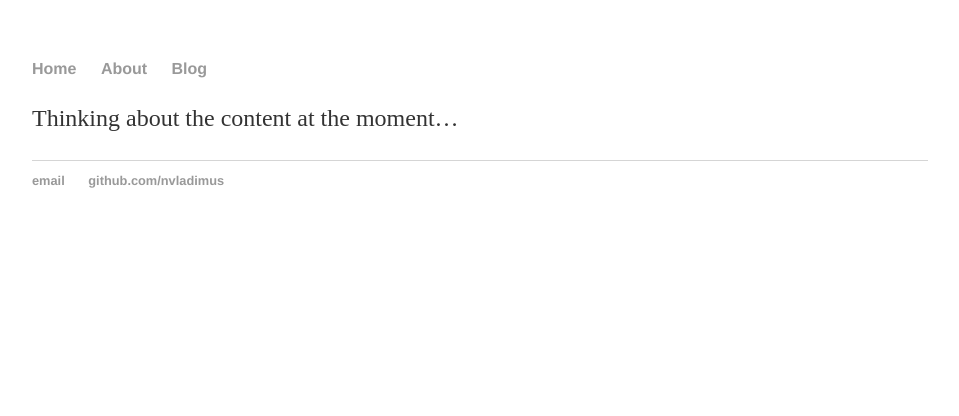
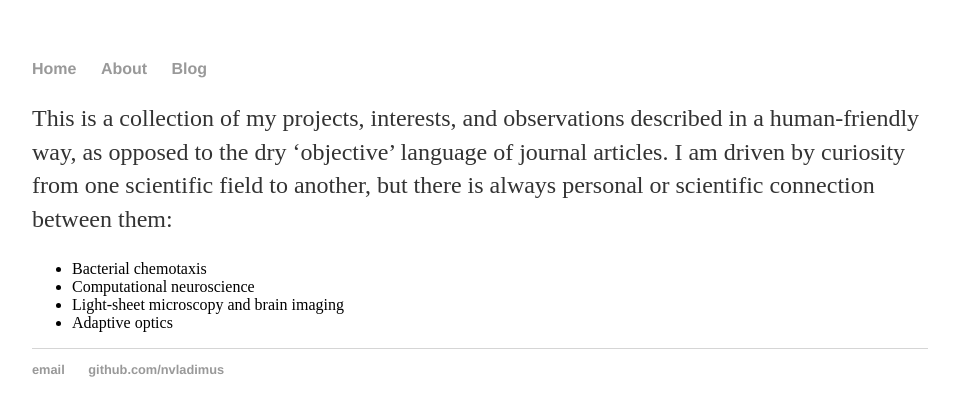
Before and after one commit to nvladimus/nvladimus.github.io, a Jekyll site: the page built from index.md, in a window 1280 px wide. Shown: the top 416 px of the page, without its empty margins (160-1119 px from the left). Built offline with Jekyll 4.4.1, drawn with Linux system fonts in a browser that asks for light colours.

Commit message:
+ short intro

```diff
--- a/index.md
+++ b/index.md
@@ -1,5 +1,9 @@
 ---
 layout: default
-title: Microscopy and programming
+title: A random walk in science
 ---
-Thinking about the content at the moment...
+This is a collection of my projects, interests, and observations described in a human-friendly way, as opposed to the dry 'objective' language of journal articles. I am driven by curiosity from one scientific field to another, but there is always personal or scientific connection between them:
+* Bacterial chemotaxis
+* Computational neuroscience
+* Light-sheet microscopy and brain imaging
+* Adaptive optics
```
